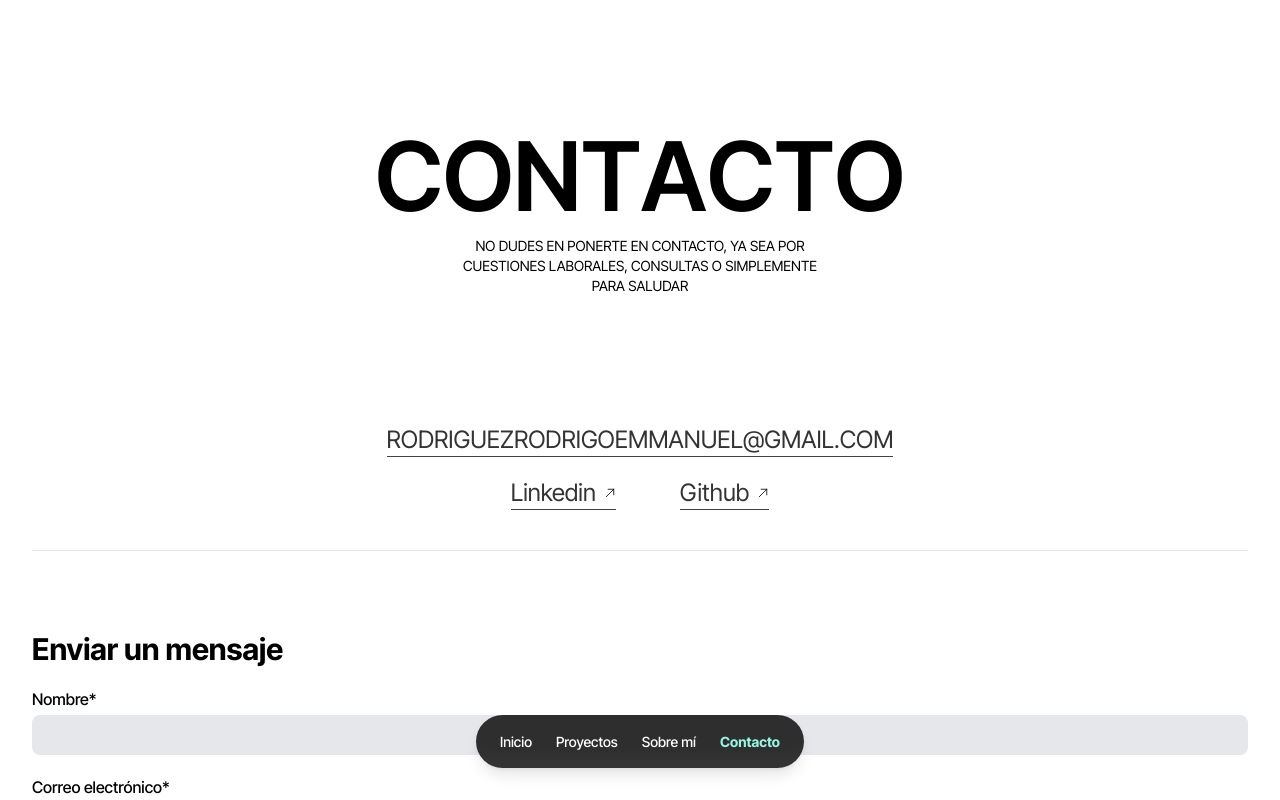
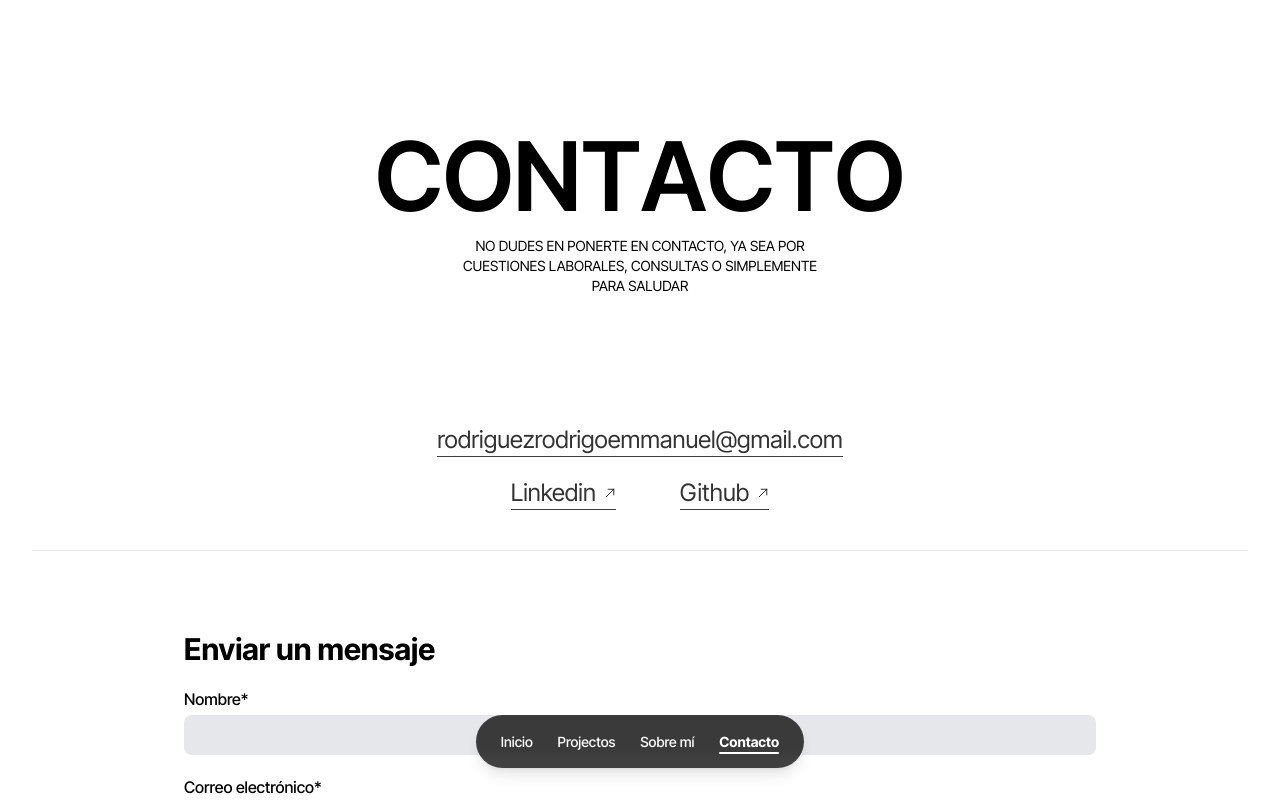
Before and after one commit to RdrBux/portfolio, a React (Create React App) app: page /contact in a window 1280 px wide. Shown: the top 800 px of the page. Built offline with nearby package versions, Linux system fonts and the light colour scheme.

Commit message:
Add underline animation to Navbar

```diff
--- a/src/components/LangSelector.jsx
+++ b/src/components/LangSelector.jsx
@@ -8,7 +8,7 @@ export default function LangSelector() {
   return (
     <button
       onClick={handleClick}
-      className="absolute right-4 top-10 w-fit rounded-full bg-black/80 px-4 py-2 text-sm font-bold text-white"
+      className="absolute right-4 top-10 w-fit rounded-full bg-black/75 px-4 py-2 text-sm font-bold text-white"
     >
       ESPAÑOL
     </button>
--- a/src/components/Navbar.jsx
+++ b/src/components/Navbar.jsx
@@ -1,7 +1,16 @@
 import { motion } from 'framer-motion';
-import { NavLink } from 'react-router-dom';
+import { useState, useEffect } from 'react';
+import { NavLink, useLocation } from 'react-router-dom';
 
 export default function Navbar() {
+  const location = useLocation();
+  const [activeLink, setActiveLink] = useState(location.pathname);
+  console.log(activeLink);
+
+  useEffect(() => {
+    setActiveLink(location.pathname);
+  }, [location]);
+
   return (
     <motion.nav
       initial={{ opacity: 0, scaleX: 0 }}
@@ -15,7 +24,7 @@ export default function Navbar() {
         scaleX: 0,
         transition: { delay: 0.2, duration: 0.3 },
       }}
-      className="fixed bottom-8 left-1/2 z-40 -ml-[164px] w-[328px] select-none rounded-full bg-black/80  px-2 font-inter text-[14px] text-white shadow-lg backdrop-blur-sm"
+      className="fixed bottom-8 left-1/2 z-40 -ml-[164px] w-[328px] select-none rounded-full bg-black/75  px-2 font-inter text-[14px] text-white shadow-lg backdrop-blur-sm"
     >
       <motion.ul
         initial={{ opacity: 0 }}
@@ -26,42 +35,69 @@ export default function Navbar() {
         <li>
           <NavLink
             to="/"
-            className={({ isActive }) =>
-              isActive ? 'font-bold text-teal-200' : undefined
-            }
+            className={({ isActive }) => (isActive ? 'font-bold' : undefined)}
             end
           >
-            <p className="nav-element | py-4 px-2">Inicio</p>
+            <motion.div className="nav-element | relative py-4 px-2">
+              Inicio
+              {activeLink === '/' && (
+                <motion.div
+                  layoutId="underline"
+                  className="absolute left-2 right-2 h-0.5 rounded-full bg-white"
+                ></motion.div>
+              )}
+            </motion.div>
           </NavLink>
         </li>
         <li>
           <NavLink
             to="/projects"
-            className={({ isActive }) =>
-              isActive ? 'font-bold text-teal-200' : undefined
-            }
+            className={({ isActive }) => (isActive ? 'font-bold' : undefined)}
+            end
           >
-            <p className="nav-element | py-4 px-2">Proyectos</p>
+            <motion.div className="nav-element | relative py-4 px-2">
+              Projectos
+              {activeLink === '/projects' && (
+                <motion.div
+                  layoutId="underline"
+                  className="absolute left-2 right-2 h-0.5 rounded-full bg-white"
+                ></motion.div>
+              )}
+            </motion.div>
           </NavLink>
         </li>
         <li>
           <NavLink
             to="/about"
-            className={({ isActive }) =>
-              isActive ? 'font-bold text-teal-200' : undefined
-            }
+            className={({ isActive }) => (isActive ? 'font-bold' : undefined)}
+            end
           >
-            <p className="nav-element | py-4 px-2">Sobre mí</p>
+            <motion.div className="nav-element | relative py-4 px-2">
+              Sobre mí
+              {activeLink === '/about' && (
+                <motion.div
+                  layoutId="underline"
+                  className="absolute left-2 right-2 h-0.5 rounded-full bg-white"
+                ></motion.div>
+              )}
+            </motion.div>
           </NavLink>
         </li>
         <li>
           <NavLink
             to="/contact"
-            className={({ isActive }) =>
-              isActive ? 'font-bold text-teal-200' : undefined
-            }
+            className={({ isActive }) => (isActive ? 'font-bold' : undefined)}
+            end
           >
-            <p className="nav-element | py-4 px-2">Contacto</p>
+            <motion.div className="nav-element | relative py-4 px-2">
+              Contacto
+              {activeLink === '/contact' && (
+                <motion.div
+                  layoutId="underline"
+                  className="absolute left-2 right-2 h-0.5 rounded-full bg-white"
+                ></motion.div>
+              )}
+            </motion.div>
           </NavLink>
         </li>
       </motion.ul>
--- a/src/components/ProjectNav.jsx
+++ b/src/components/ProjectNav.jsx
@@ -14,7 +14,7 @@ export default function Navbar() {
         scaleX: 0,
         transition: { delay: 0.2, duration: 0.3 },
       }}
-      className="fixed bottom-8 left-1/2 z-40 -ml-[164px] w-[328px] select-none rounded-full bg-black/80 font-inter text-[14px] text-white shadow-lg backdrop-blur-sm"
+      className="fixed bottom-8 left-1/2 z-40 -ml-[164px] w-[328px] select-none rounded-full bg-black/75 font-inter text-[14px] text-white shadow-lg backdrop-blur-sm"
     >
       <motion.ul
         initial={{ opacity: 0 }}
--- a/src/routes/contact.jsx
+++ b/src/routes/contact.jsx
@@ -88,7 +88,7 @@ export default function Contact() {
               href="mailto:rodriguezrodrigoemmanuel@gmail.com"
               target="_blank"
               rel="noreferrer"
-              className="group w-fit uppercase"
+              className="group w-fit"
             >
               <div className="flex items-center gap-2">
                 rodriguezrodrigoemmanuel@gmail.com
@@ -117,10 +117,11 @@ export default function Contact() {
             </div>
           </div>
           <hr />
+          <div className="flex flex-col items-center">
             <form
               ref={form}
               onSubmit={handleSubmit}
-            className="flex flex-col gap-5 py-10 text-sm lg:py-20 lg:text-base"
+              className="flex flex-col gap-5 py-10 text-sm lg:w-3/4 lg:py-20 lg:text-base"
             >
               <h3 className="text-3xl font-bold">Enviar un mensaje</h3>
               <label className="flex flex-col font-medium">
@@ -155,10 +156,11 @@ export default function Contact() {
                   required
                 />
               </label>
-            <button className="rounded-lg bg-black py-4 text-base font-bold text-white">
+              <button className="rounded-lg bg-black py-4 px-12 text-base font-bold text-white">
                 ENVIAR
               </button>
             </form>
+          </div>
 
           <div className="">
             <hr />
```
Lines whose indentation alone changed are shown as unchanged.
